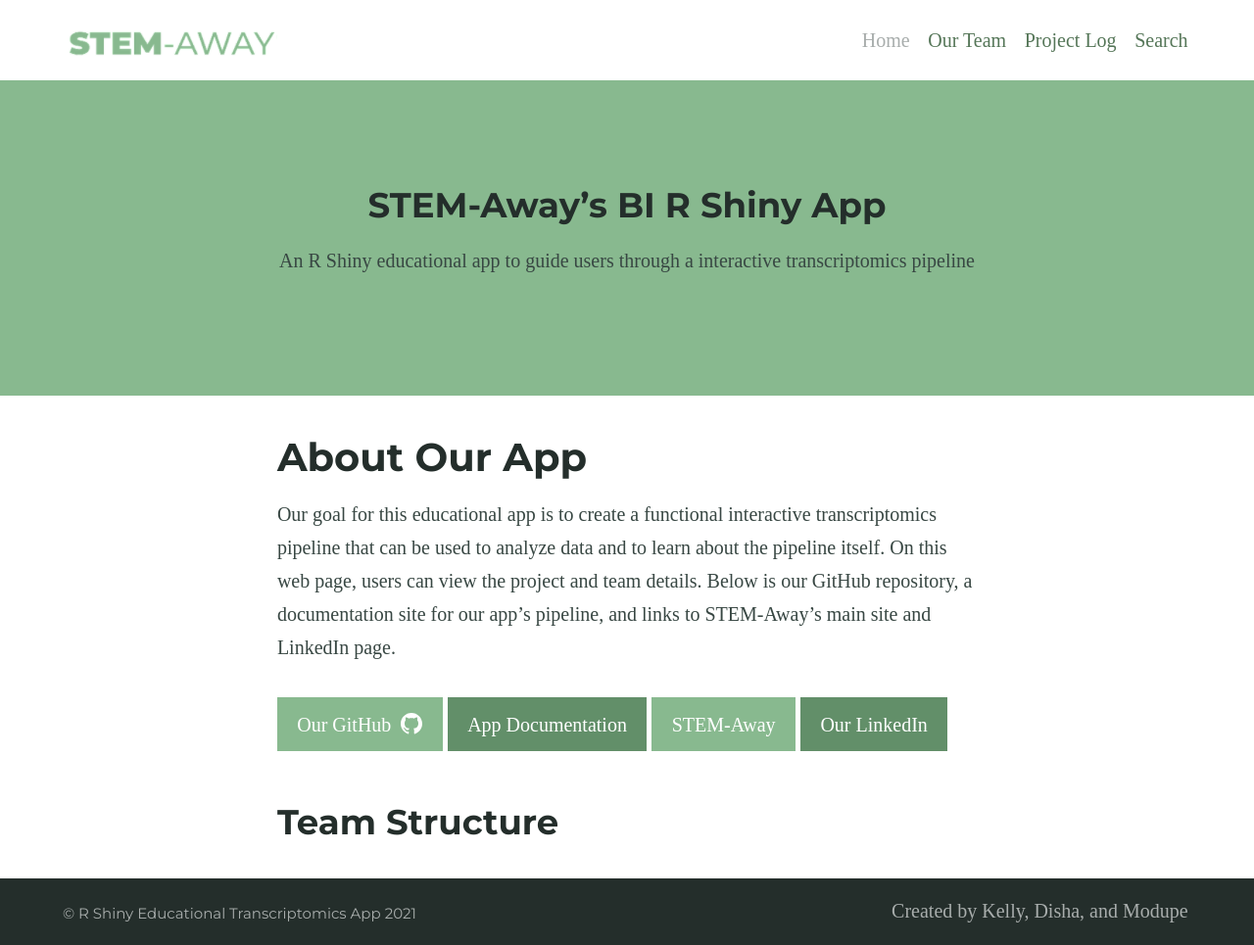
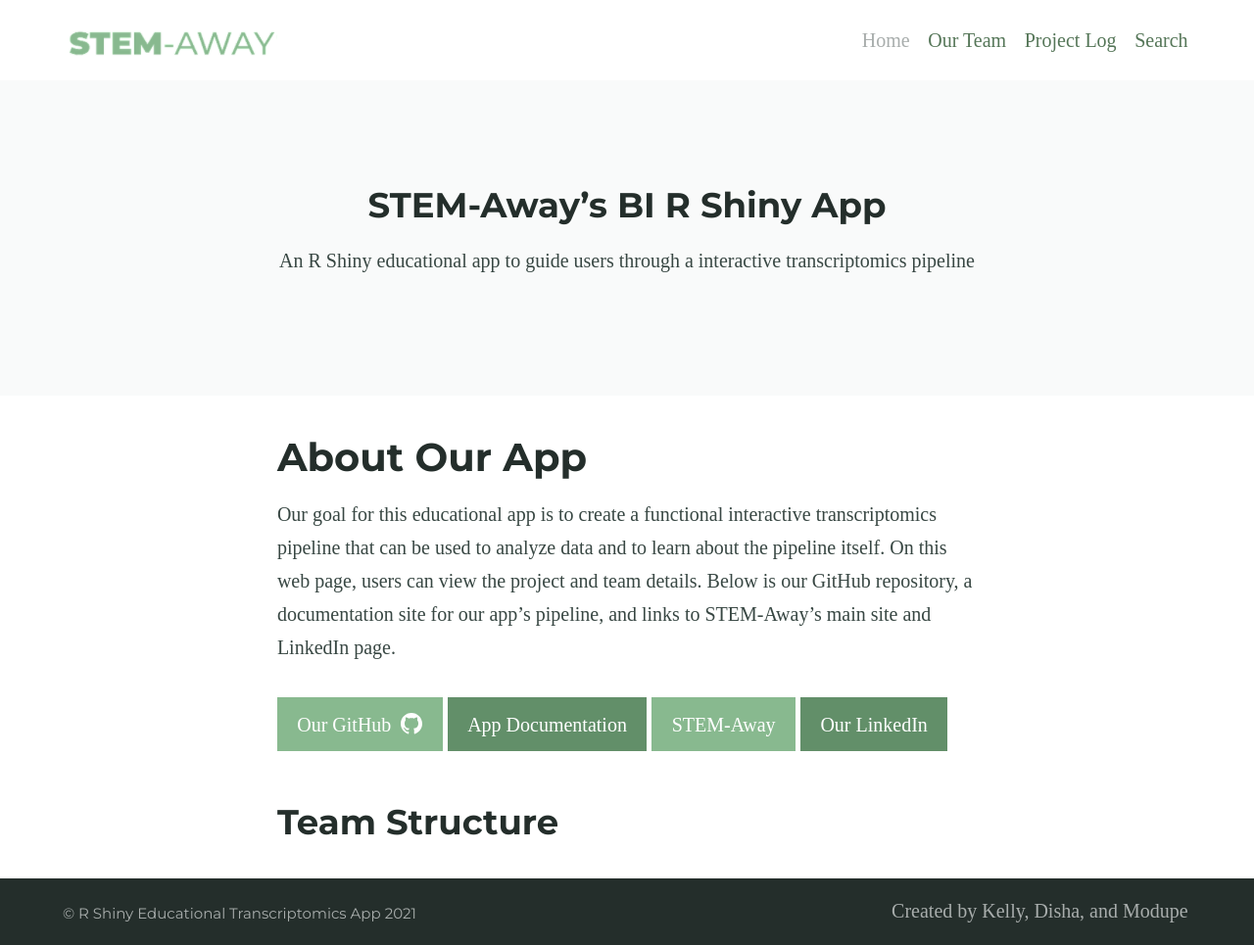
Before and after one commit to BI-STEM-Away/sMAP_dev, a Jekyll site: the page built from index.md, in a window 1280 px wide. Shown: the whole page at 98% size. Built offline with Jekyll 4.4.1, drawn with Linux system fonts in a browser that asks for light colours.

Commit message:
Update index.md

```diff
--- a/index.md
+++ b/index.md
@@ -3,7 +3,7 @@ title: About Our App
 feature_text: |
   ## STEM-Away's BI R Shiny App
   An R Shiny educational app to guide users through a interactive transcriptomics pipeline
-feature_image: https://huikunli.github.io/BI-RShiny/images/Banner2.png
+feature_image: https://bi-stem-away.github.io/shiny_app_dev/images/Banner2.png
 excerpt: "Our goal for creating this educational app is to help experts and intellectuals easily access the transcriptomics information and data they need. On this web page, users can view the project details via the links on the front page."
 ---
 
```
